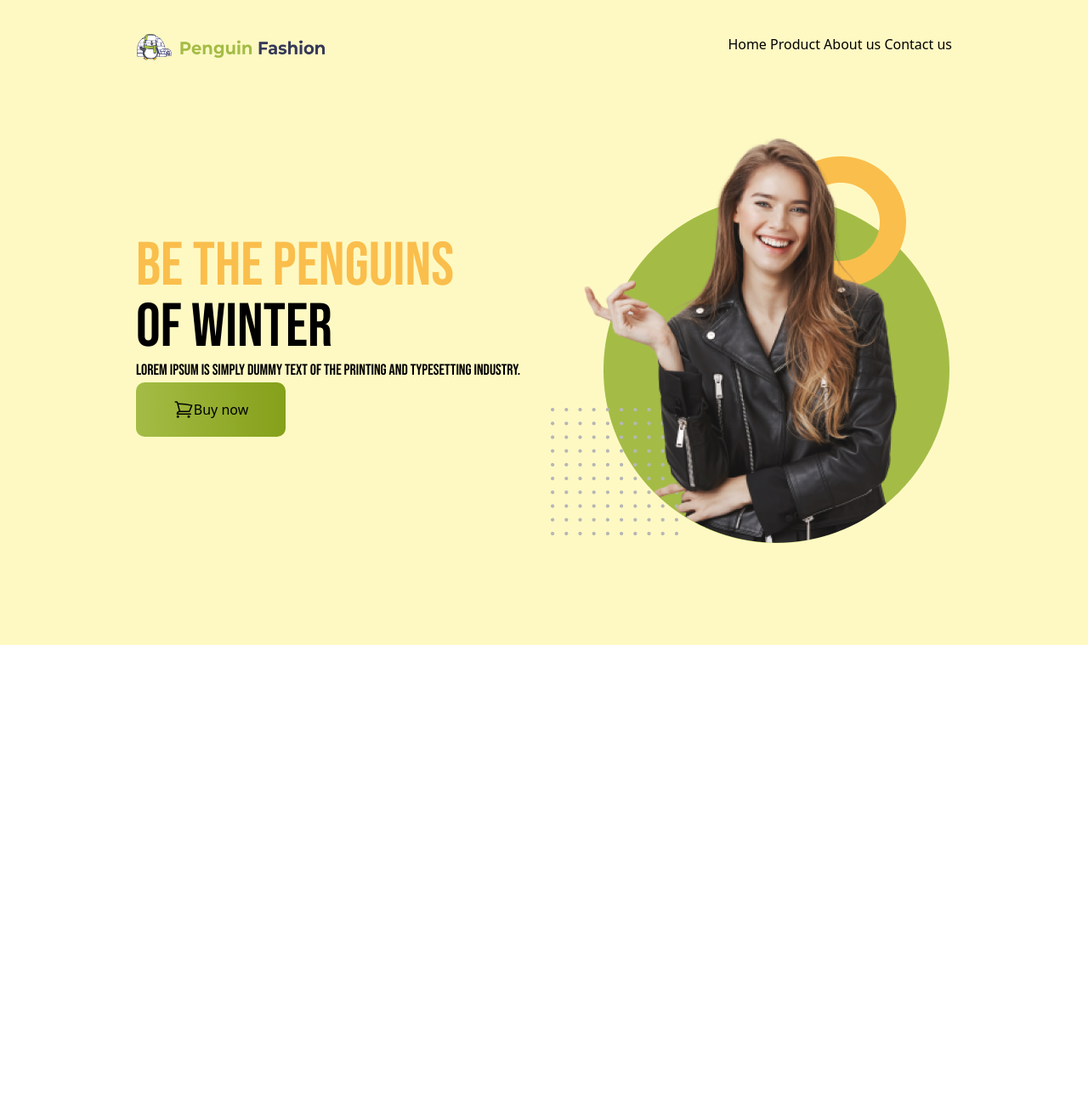
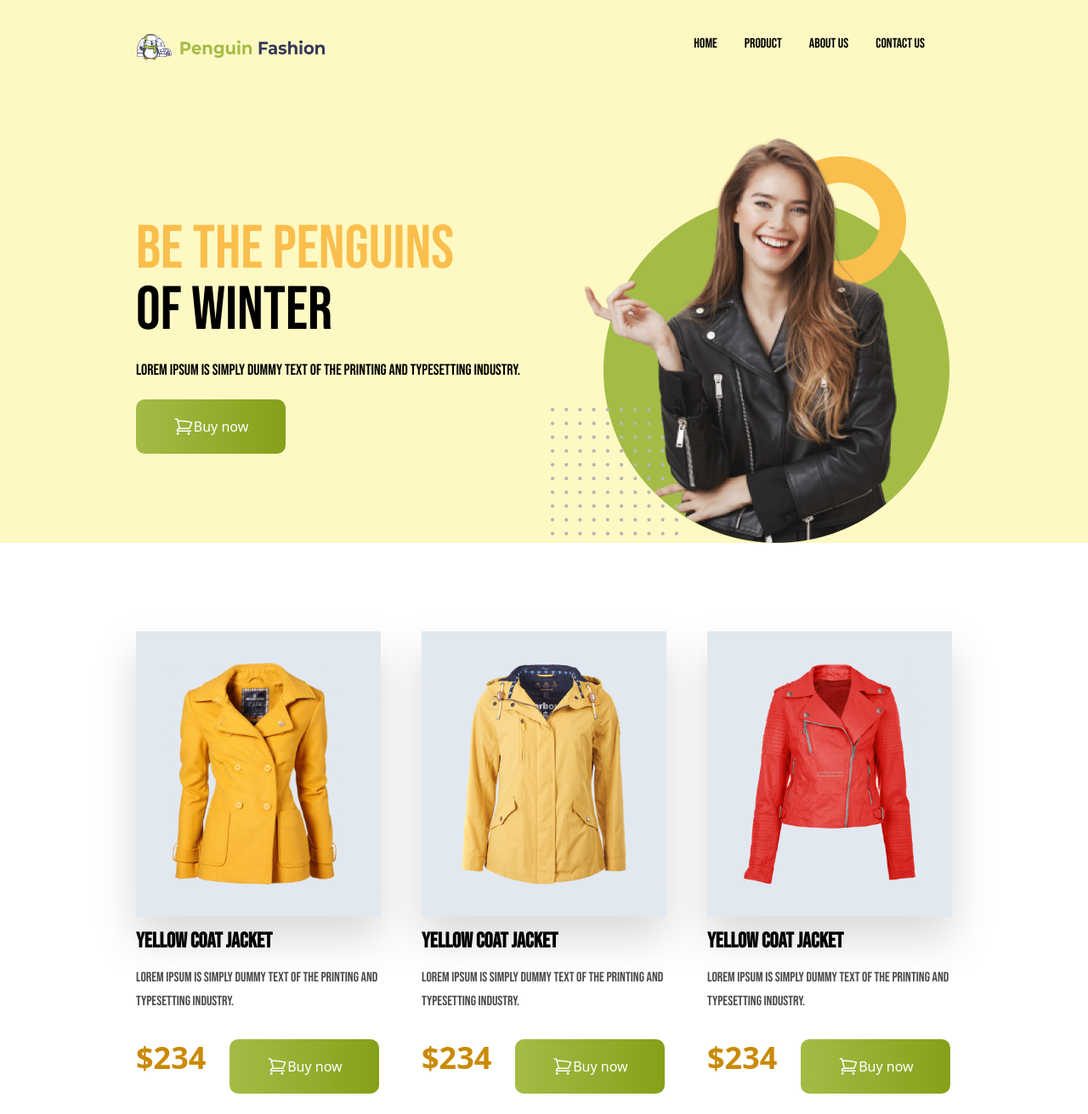
Before and after one commit to Noman4d/penguin-fashion, a plain HTML site: page index.html in a window 1280 px wide. Shown: the whole page at 85% size. Before the commit the page ends 800 px from the top, so only its background shows below. Drawn offline with nearby package versions, Linux system fonts and the light colour scheme.

Commit message:
added mens fasion section

```diff
--- a/index.html
+++ b/index.html
@@ -17,28 +17,33 @@
     </style>
 </head>
 <body>
-    <header class="bg-yellow-100 px-40 py-10">
-        <nav>
-            <div class="flex justify-between">
+    <header class="bg-yellow-100 px-10 py-0 lg:px-40 pt-10  ">
+        <nav >
+            <div class="flex  justify-between">
                 <div>
-                    <img class="w-56 h-8" src="./icons/logo.png" alt="">
+                    <img class=" w-24 h-5 lg:w-56 h-8" src="./icons/logo.png" alt="">
                 </div>
-                <div>
-                    <a href="#">Home</a>
-                    <a href="#">Product</a>
-                    <a href="#">About us</a>
-                    <a href="#">Contact us</a>
+                <div class=" lg:flex gap-8 bebas-neue">
+
+
+                    <a href="#" class="invisible lg:visible">Home</a>
+                    <a href="#" class="invisible lg:visible">Product</a>
+                    <a href="#" class="invisible lg:visible">About us</a>
+                    <a href="#" class="invisible lg:visible">Contact us</a>
+                   <div> <svg xmlns="http://www.w3.org/2000/svg" fill="none" viewBox="0 0 24 24" stroke-width="1.5" stroke="currentColor" class="w-6 h-6 inline absolute right-[33px] top-[40px] visible lg:invisible">
+                    <path stroke-linecap="round" stroke-linejoin="round" d="M3.75 6.75h16.5M3.75 12h16.5m-16.5 5.25h16.5" />
+                  </svg></div>
                 </div>
             </div>
         </nav>
         <!-- Banner -->
-        <div class="flex justify-between my-20 items-center ">
+        <div class="flex flex-col lg:flex-row justify-between my-20 items-center ">
             <div class="gap-5">
                 <h1 class="bebas-neue text-7xl"><span class="text-[#FABE4C]">Be the Penguins</span><br>
                     of Winter</h1>
-                    <p class="bebas-neue text-lg">Lorem Ipsum is simply dummy text of the printing
+                    <p class="bebas-neue text-lg mt-5">Lorem Ipsum is simply dummy text of the printing
                         and typesetting industry.</p>
-                        <Btn class="flex w-44 h-16 items-center justify-center  bg-gradient-to-r from-[#A4BC46] to-[#85A019] rounded-[10px]">
+                        <Btn class="flex w-44 h-16 items-center justify-center  bg-gradient-to-r from-[#A4BC46] to-[#85A019] rounded-[10px] text-[#FFF] mt-5">
                             <svg xmlns="http://www.w3.org/2000/svg" fill="none" viewBox="0 0 24 24" stroke-width="1.5" stroke="currentColor" class="w-6 h-6">
                                 <path stroke-linecap="round" stroke-linejoin="round" d="M2.25 3h1.386c.51 0 .955.343 1.087.835l.383 1.437M7.5 14.25a3 3 0 0 0-3 3h15.75m-12.75-3h11.218c1.121-2.3 2.1-4.684 2.924-7.138a60.114 60.114 0 0 0-16.536-1.84M7.5 14.25 5.106 5.272M6 20.25a.75.75 0 1 1-1.5 0 .75.75 0 0 1 1.5 0Zm12.75 0a.75.75 0 1 1-1.5 0 .75.75 0 0 1 1.5 0Z" />
                               </svg>
@@ -49,6 +54,43 @@
             </div>
         </div>
     </header>
-
+    <main>
+        <!-- Cards woman -->
+         <div class="grid grid-cols-1 lg:grid-cols-3 px-40 gap-x-12">
+            <div class="space-y-[10px] py-6">
+                <div class="bg-slate-200 px-9 py-9 drop-shadow-2xl"><img src="./images/jacket-1.png"  alt=""></div>
+                <h6 class="bebas-neue font-bold text-[25px]">Yellow Coat Jacket </h6>
+                <p class="leading-7 bebas-neue font-extralight opacity-70">Lorem Ipsum is simply dummy text of the
+                    printing and typesetting industry.</p>
+                    <div class="flex items-center space-x-7"> <h2 class="text-yellow-600 text-[36px] font-bold">$234</h2>  <Btn class="flex w-44 h-16 items-center justify-center  bg-gradient-to-r from-[#A4BC46] to-[#85A019] rounded-[10px] text-[#FFF] mt-5">
+                        <svg xmlns="http://www.w3.org/2000/svg" fill="none" viewBox="0 0 24 24" stroke-width="1.5" stroke="currentColor" class="w-6 h-6">
+                            <path stroke-linecap="round" stroke-linejoin="round" d="M2.25 3h1.386c.51 0 .955.343 1.087.835l.383 1.437M7.5 14.25a3 3 0 0 0-3 3h15.75m-12.75-3h11.218c1.121-2.3 2.1-4.684 2.924-7.138a60.114 60.114 0 0 0-16.536-1.84M7.5 14.25 5.106 5.272M6 20.25a.75.75 0 1 1-1.5 0 .75.75 0 0 1 1.5 0Zm12.75 0a.75.75 0 1 1-1.5 0 .75.75 0 0 1 1.5 0Z" />
+                          </svg>
+                          Buy now</Btn></div>
+               </div>
+               <div class="space-y-[10px] py-6">
+                <div class="bg-slate-200 px-9 py-9 drop-shadow-2xl"><img src="./images/jacket-2.png" " alt=""></div>
+                <h6 class="bebas-neue font-bold text-[25px]">Yellow Coat Jacket </h6>
+                <p class="leading-7 bebas-neue font-extralight opacity-70">Lorem Ipsum is simply dummy text of the
+                    printing and typesetting industry.</p>
+                    <div class="flex items-center space-x-7"> <h2 class="text-yellow-600 text-[36px] font-bold">$234</h2>  <Btn class="flex w-44 h-16 items-center justify-center  bg-gradient-to-r from-[#A4BC46] to-[#85A019] rounded-[10px] text-[#FFF] mt-5">
+                        <svg xmlns="http://www.w3.org/2000/svg" fill="none" viewBox="0 0 24 24" stroke-width="1.5" stroke="currentColor" class="w-6 h-6">
+                            <path stroke-linecap="round" stroke-linejoin="round" d="M2.25 3h1.386c.51 0 .955.343 1.087.835l.383 1.437M7.5 14.25a3 3 0 0 0-3 3h15.75m-12.75-3h11.218c1.121-2.3 2.1-4.684 2.924-7.138a60.114 60.114 0 0 0-16.536-1.84M7.5 14.25 5.106 5.272M6 20.25a.75.75 0 1 1-1.5 0 .75.75 0 0 1 1.5 0Zm12.75 0a.75.75 0 1 1-1.5 0 .75.75 0 0 1 1.5 0Z" />
+                          </svg>
+                          Buy now</Btn></div>
+               </div>
+               <div class="space-y-[10px] py-6">
+                <div class="bg-slate-200 px-9 py-9 drop-shadow-2xl"><img src="./images/jacket-3.png"  alt=""></div>
+                <h6 class="bebas-neue font-bold text-[25px]">Yellow Coat Jacket </h6>
+                <p class="leading-7 bebas-neue font-extralight opacity-70">Lorem Ipsum is simply dummy text of the
+                    printing and typesetting industry.</p>
+                    <div class="flex items-center space-x-7"> <h2 class="text-yellow-600 text-[36px] font-bold">$234</h2>  <Btn class="flex w-44 h-16 items-center justify-center  bg-gradient-to-r from-[#A4BC46] to-[#85A019] rounded-[10px] text-[#FFF] mt-5">
+                        <svg xmlns="http://www.w3.org/2000/svg" fill="none" viewBox="0 0 24 24" stroke-width="1.5" stroke="currentColor" class="w-6 h-6">
+                            <path stroke-linecap="round" stroke-linejoin="round" d="M2.25 3h1.386c.51 0 .955.343 1.087.835l.383 1.437M7.5 14.25a3 3 0 0 0-3 3h15.75m-12.75-3h11.218c1.121-2.3 2.1-4.684 2.924-7.138a60.114 60.114 0 0 0-16.536-1.84M7.5 14.25 5.106 5.272M6 20.25a.75.75 0 1 1-1.5 0 .75.75 0 0 1 1.5 0Zm12.75 0a.75.75 0 1 1-1.5 0 .75.75 0 0 1 1.5 0Z" />
+                          </svg>
+                          Buy now</Btn></div>
+               </div>
+         </div>
+    </main>
 </body>
 </html>
```
